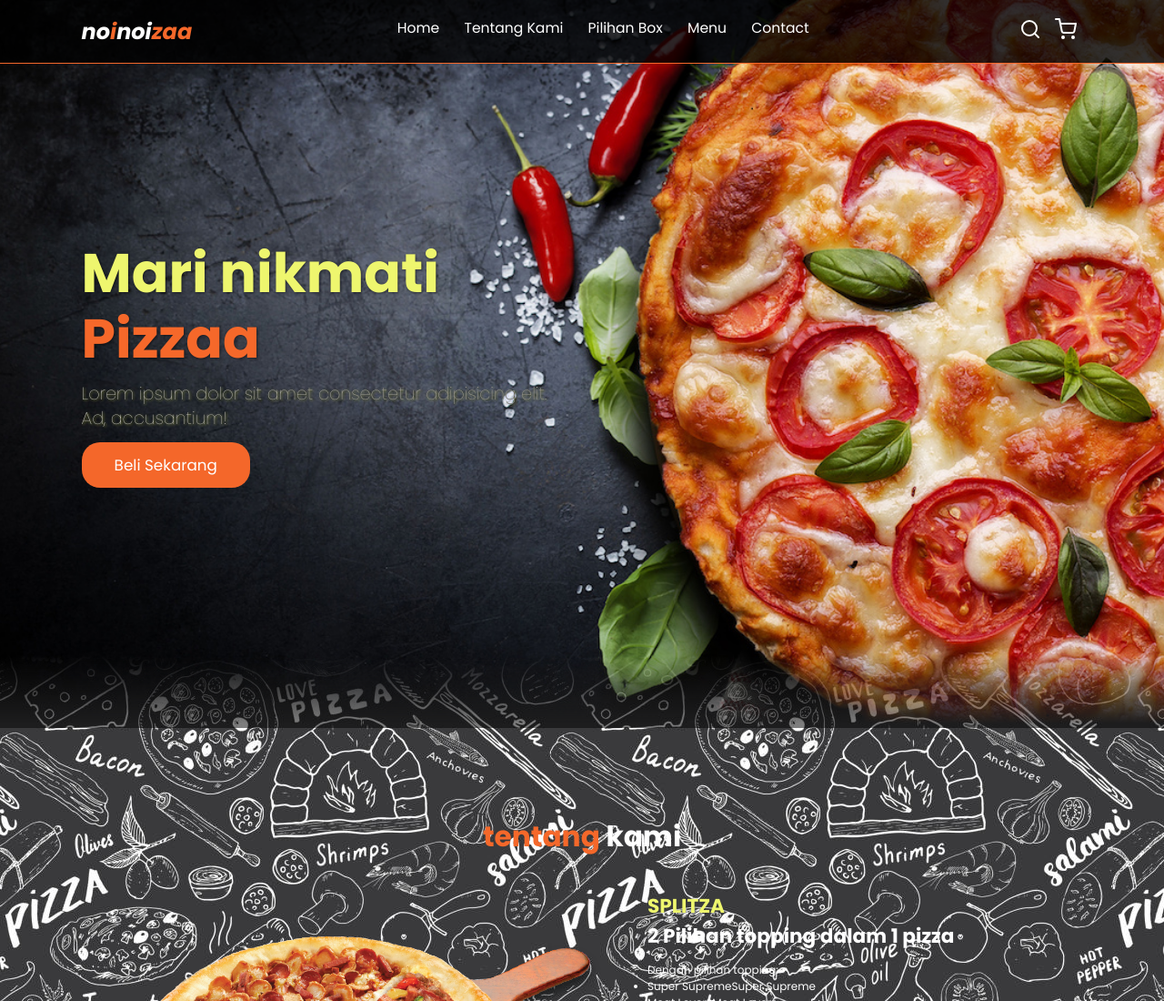
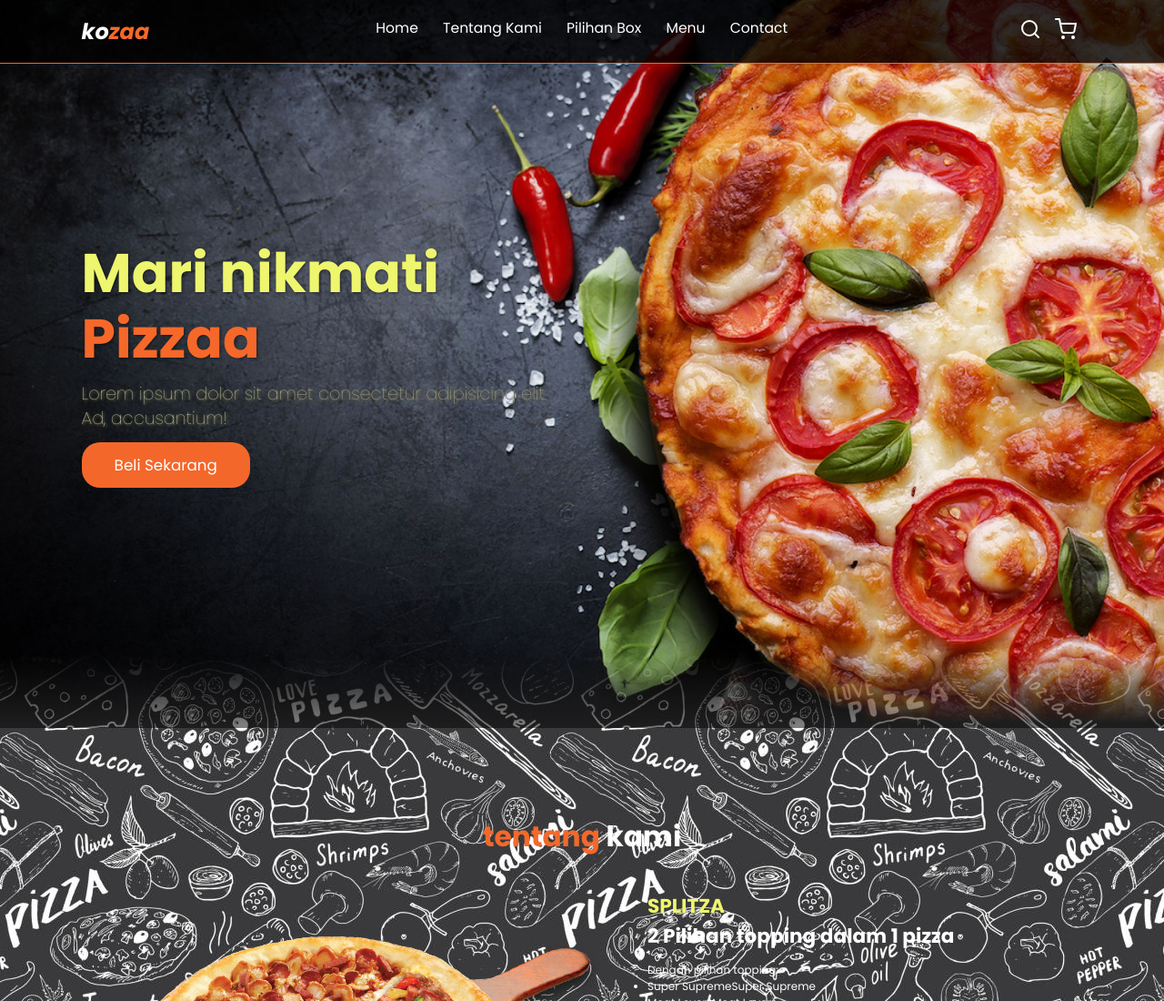
Before and after one commit to IceCreamPink/kozaa, a plain HTML site: page index.html in a window 1280 px wide. Shown: the top 1100 px of the page at 91% size. Drawn offline with nearby package versions, Linux system fonts and the light colour scheme.

Commit message:
Update index.html

```diff
--- a/index.html
+++ b/index.html
@@ -4,7 +4,7 @@
 <head>
     <meta charset="UTF-8">
     <meta name="viewport" content="width=device-width, initial-scale=1.0">
-    <title>noinoizaa</title>
+    <title>kozaa</title>
     <link rel="website icon" type="png" href="img/icon.png">
     <!-- font -->
     <link rel="preconnect" href="https://fonts.googleapis.com">
@@ -22,7 +22,7 @@
 
     <!-- Navbar -->
     <nav class="navbar">
-        <a href="#" class="navbar-logo">no<span>i</span>noi<span>zaa</span></a>
+        <a href="#" class="navbar-logo">ko<span>zaa</span></a>
 
         <div class="navbar-nav">
             <a href="#home">Home</a>
```
